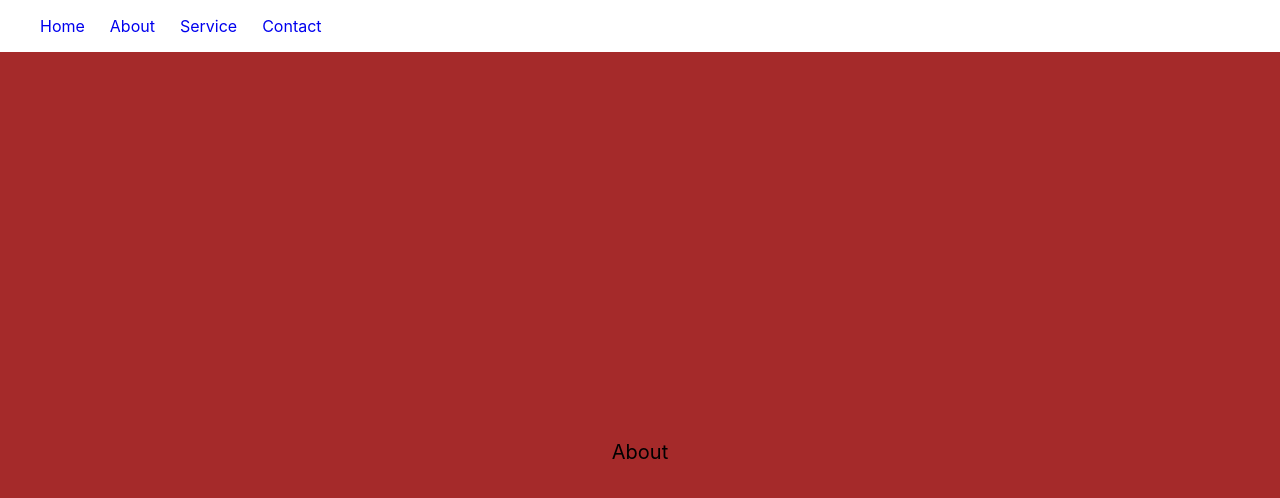
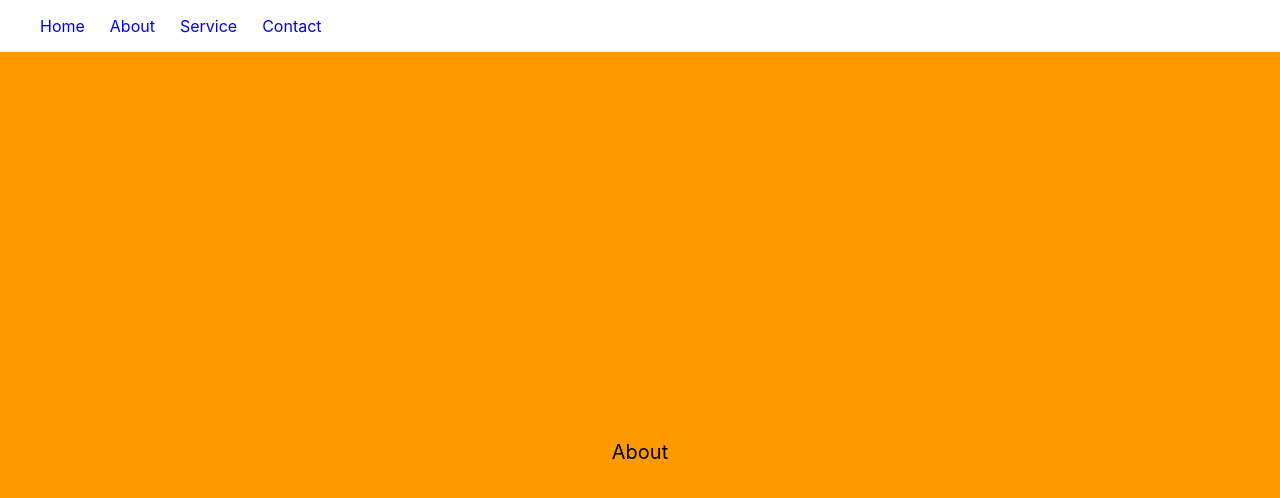
Before and after one commit to koheinthurako/React20-9-2023, a React (Create React App) app in the folder router/: page /about in a window 1280 px wide. Shown: the top 498 px of the page. Built offline with nearby package versions, Linux system fonts and the light colour scheme.

Commit message:
split css according to nav

```diff
--- a/router/src/pages/About.jsx
+++ b/router/src/pages/About.jsx
@@ -2,7 +2,7 @@ import "./page.css";
 
 const About = () => {
   return (
-    <div className="container">About</div>
+    <div className="container about">About</div>
   )
 }
 
--- a/router/src/pages/Home.jsx
+++ b/router/src/pages/Home.jsx
@@ -2,7 +2,7 @@ import "./page.css";
 
 const Home = () => {
   return (
-    <div className="container">Home</div>
+    <div className="container home">Home</div>
   )
 }
 
--- a/router/src/pages/page.css
+++ b/router/src/pages/page.css
@@ -1,4 +1,4 @@
-.container {
+.container.home{
     width: 100vw;
     height: 100vh;
     background-color: #a52a2a;
@@ -7,3 +7,13 @@
     justify-content: center;
     align-items: center;
 }
+
+.container.about{
+    width: 100vw;
+    height: 100vh;
+    background-color: #ff9900;
+    font-size: 20px;
+    display: flex;
+    justify-content: center;
+    align-items: center;
+}
```
